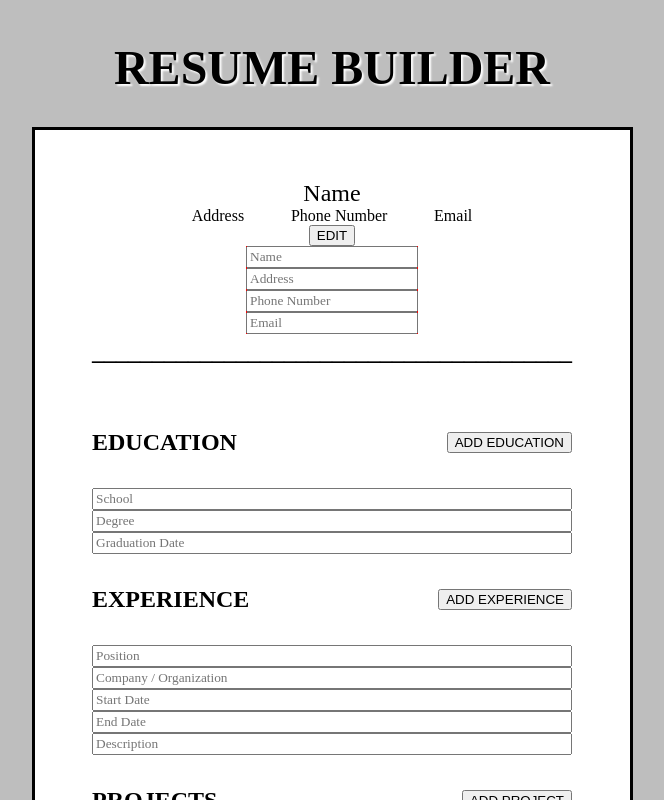
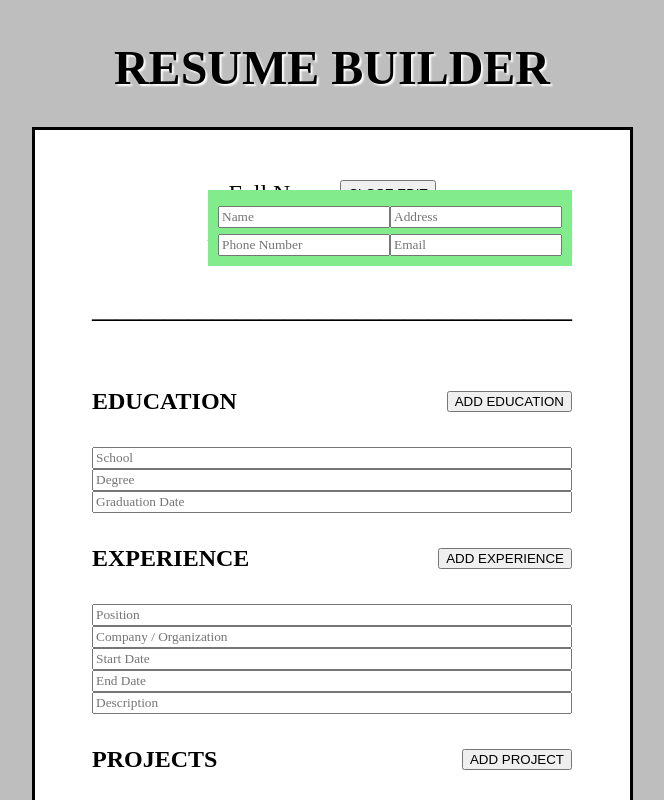
Before and after one commit to leonlee021/cv-project, a React (Create React App) app: page / in a window 1280 px wide. Both pictures are taken after a click on the button "EDIT". Shown: the top 800 px of the page, without its empty margins (308-972 px from the left). Built offline with nearby package versions, Linux system fonts and the light colour scheme.

Commit message:
edit form for personal info complete

```diff
--- a/src/components/Header.js
+++ b/src/components/Header.js
@@ -1,7 +1,26 @@
 import React from 'react'
-import Personal from './Personal'
 
 export default function Header(){
+    const [personalFormData, setPersonalFormData] = React.useState(
+        {
+            fullName: "",
+            address: "",
+            phone: "",
+            email: "",
+        }
+    )
+
+    function handleChange(event){
+        console.log(event.target.value)
+        const {name, value} = event.target
+        setPersonalFormData(prevPersonalFormData => {
+            return{
+                ...prevPersonalFormData,
+                [name] : value
+            }
+        })
+    }
+
     const [edit, setEdit] = React.useState(false)
 
     function toggleEdit(){
@@ -11,14 +30,29 @@ export default function Header(){
     return (
         <>
             <div id="cv-header" className = "cv-header">
-                <div>Name</div>
+                <div id="name-button-row">
+                    <div>{personalFormData.fullName ? personalFormData.fullName : 'Full Name'}</div>
+                    <button type="button" className="edit-name" onClick={toggleEdit}>{edit ? 'CLOSE EDIT' : 'EDIT'}</button>
+                </div>
                 <div id="cv-personal">
-                    <div>Address</div>
-                    <div>Phone Number</div>
-                    <div>Email</div>
+                    <div>{personalFormData.address ? personalFormData.address : 'Address'}</div>
+                    <div>{personalFormData.phone ? personalFormData.phone : 'Phone Number'}</div>
+                    <div>{personalFormData.email ? personalFormData.email : 'Email'}</div>
                 </div>
-            <button type="button" className="edit-name" onClick={toggleEdit}>EDIT</button>
-            {edit && <Personal handleClick = {toggleEdit} />}
+            {edit &&
+                <div className="form-popup">
+                    <form id="personal-form">
+                        <div className="personal-row">
+                            <input className = "personal" type="text" id = "fullName" name = "fullName" placeholder="Name" value={personalFormData.fullName} onChange={handleChange}/>
+                            <input className = "personal" type="text" id = "address" name = "address" placeholder="Address" value={personalFormData.address} onChange={handleChange}/>
+                        </div>
+                        <div className="personal-row">
+                            <input className = "personal" type="text" id = "phone" name = "phone" placeholder="Phone Number" value={personalFormData.phone} onChange={handleChange}/>
+                            <input className = "personal" type="text" id = "email" name = "email" placeholder="Email" value={personalFormData.email} onChange={handleChange}/>
+                        </div>
+                    </form>
+                </div>
+            }
             </div>
         </>
     )
--- a/src/components/Personal.js
+++ /dev/null
@@ -1,18 +0,0 @@
-import React from "react"
-
-export default function Personal(props){
-    // const {handleClick} = props;
-    return (
-        <>
-            <div className="form-popup">
-                <form id="personal-form">
-                    <input className = "personal" type="text" id = "name" name = "name" placeholder="Name"/>
-                    <input className = "personal" type="text" id = "address" name = "address" placeholder="Address"/>
-                    <input className = "personal" type="text" id = "phone-number" name = "phone-number" placeholder="Phone Number"/>
-                    <input className = "personal" type="email" id = "email" name = "email" placeholder="Email"/>
-                </form>
-                {/* <button type="button" className="close-personal-edit" onClick={handleClick}>CLOSE EDIT</button> */}
-            </div>
-        </>
-    )
-}
--- a/src/styles/styles.css
+++ b/src/styles/styles.css
@@ -64,10 +64,7 @@ body {
   -webkit-box-align: center;
       -ms-flex-align: center;
           align-items: center;
-  -webkit-box-pack: justify;
-      -ms-flex-pack: justify;
-          justify-content: space-between;
-  height: 15%;
+  gap: 20px;
 }
 
 #cv-personal {
@@ -75,7 +72,7 @@ body {
   display: -ms-flexbox;
   display: flex;
   font-size: 1rem;
-  width: 200%;
+  width: 150%;
   -webkit-box-pack: space-evenly;
       -ms-flex-pack: space-evenly;
           justify-content: space-evenly;
@@ -120,8 +117,11 @@ input {
       align-self: center;
 }
 
+button {
+  cursor: pointer;
+}
+
 #personal-form {
-  background-color: red;
   display: -webkit-box;
   display: -ms-flexbox;
   display: flex;
@@ -129,9 +129,21 @@ input {
   -webkit-box-direction: normal;
       -ms-flex-direction: column;
           flex-direction: column;
+  position: fixed;
+  right: 400px;
+  top: 190px;
+  background-color: #82eb8b;
+  padding: 10px;
 }
 
-button {
-  cursor: pointer;
+#name-button-row {
+  display: -webkit-box;
+  display: -ms-flexbox;
+  display: flex;
+  gap: 10px;
+}
+
+#form-popup {
+  background-color: red;
 }
 /*# sourceMappingURL=styles.css.map */
--- a/src/styles/styles.scss
+++ b/src/styles/styles.scss
@@ -39,14 +39,14 @@ body{
     display: flex;
     flex-direction: column;
     align-items: center;
-    justify-content: space-between;
-    height: 15%;
+    gap: 20px;
+    // height: 15%;
 }
 
 #cv-personal{
     display: flex;
     font-size: 1rem;
-    width: 200%;
+    width: 150%;
     justify-content: space-evenly;
 }
 
@@ -80,12 +80,25 @@ input{
     align-self: center;
 }
 
-#personal-form{
-    background-color: red;
-    display: flex;
-    flex-direction: column;
-}
-
 button{
     cursor: pointer;
 }
+
+#personal-form{
+    display: flex;
+    flex-direction: column;
+    position: fixed;
+    right: 400px;
+    top: 190px;
+    background-color: rgb(130, 235, 139);
+    padding: 10px;
+}
+
+#name-button-row{
+    display: flex;
+    gap: 10px;
+}
+
+#form-popup{
+    background-color: red;
+}
```
Also changed, not shown: 1 other file (tests, documents, lock files or other folders).
